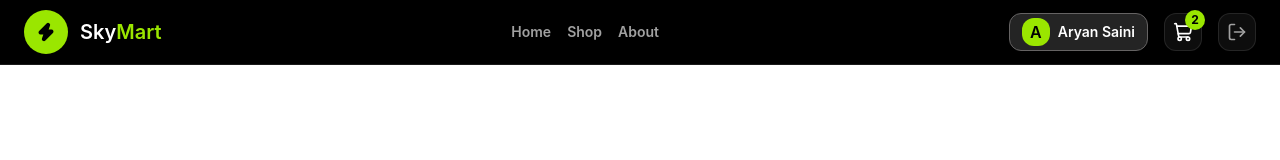
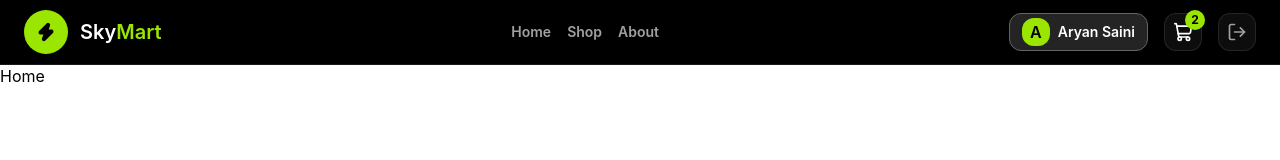
Before and after one commit to dev-Aryan09/Cohort3.0, a React (Vite) app in the folder Assignments/skyMart/: page / in a window 1280 px wide. Shown: the top 160 px of the page. Built offline with nearby package versions, Linux system fonts and the light colour scheme.

Commit message:
create routes

```diff
--- a/Assignments/skyMart/src/App.jsx
+++ b/Assignments/skyMart/src/App.jsx
@@ -1,10 +1,13 @@
 import React from "react";
 import Navbar from "./components/Navbar";
+import AppRoutes from "./routes/AppRoutes";
 
 const App = () => {
   return (
     <div>
       <Navbar />
+
+      <AppRoutes />
     </div>
   );
 };
--- a/Assignments/skyMart/src/pages/Home.jsx
+++ b/Assignments/skyMart/src/pages/Home.jsx
@@ -0,0 +1,9 @@
+import React from 'react'
+
+const Home = () => {
+  return (
+    <div>Home</div>
+  )
+}
+
+export default Home
--- a/Assignments/skyMart/src/routes/AppRoutes.jsx
+++ b/Assignments/skyMart/src/routes/AppRoutes.jsx
@@ -1,7 +1,23 @@
 import React from "react";
+import { Route, Routes } from "react-router";
+import Home from "../pages/Home";
+import Shop from "../pages/Shop";
+import About from "../pages/About";
+import Login from "../pages/Login";
+import Register from "../pages/Register";
 
 const AppRoutes = () => {
-  return <div>AppRoutes</div>;
+  return (
+    <div className="flex flex-col gap-4 pt-16">
+      <Routes>
+        <Route path="/" element={<Home />} />
+        <Route path="/shop" element={<Shop />} />
+        <Route path="/about" element={<About />} />
+        <Route path="/login" element={<Login />} />
+        <Route path="/register" element={<Register />} />
+      </Routes>
+    </div>
+  );
 };
 
 export default AppRoutes;
```
Also changed, not shown: Assignments/skyMart/src/pages/Shop.jsx (+4 -6 lines).
